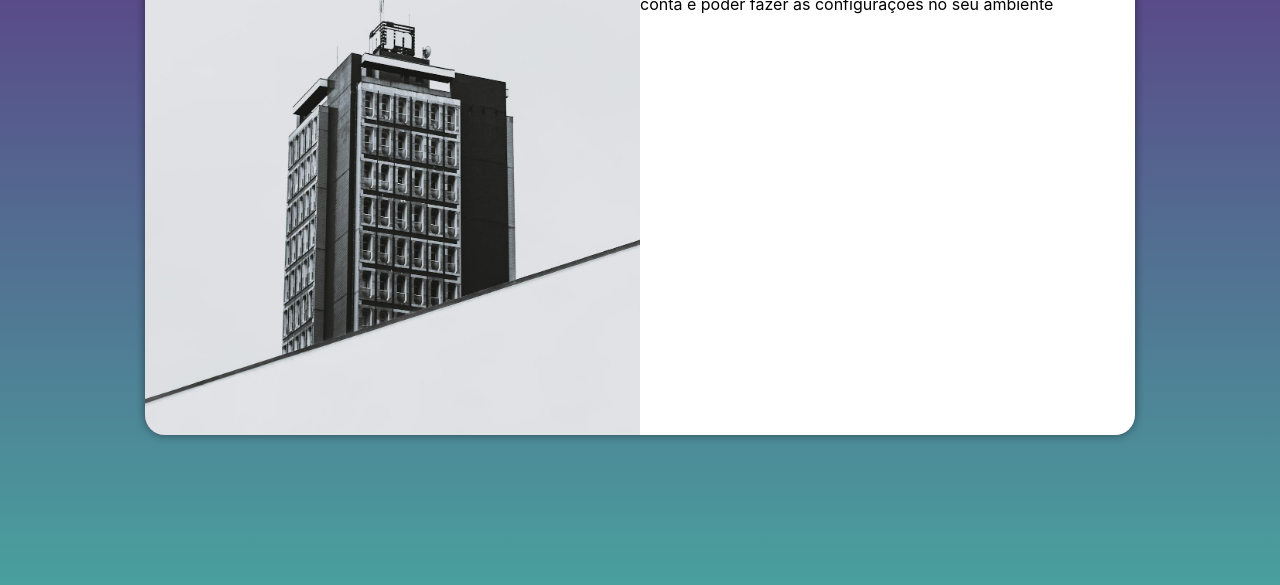
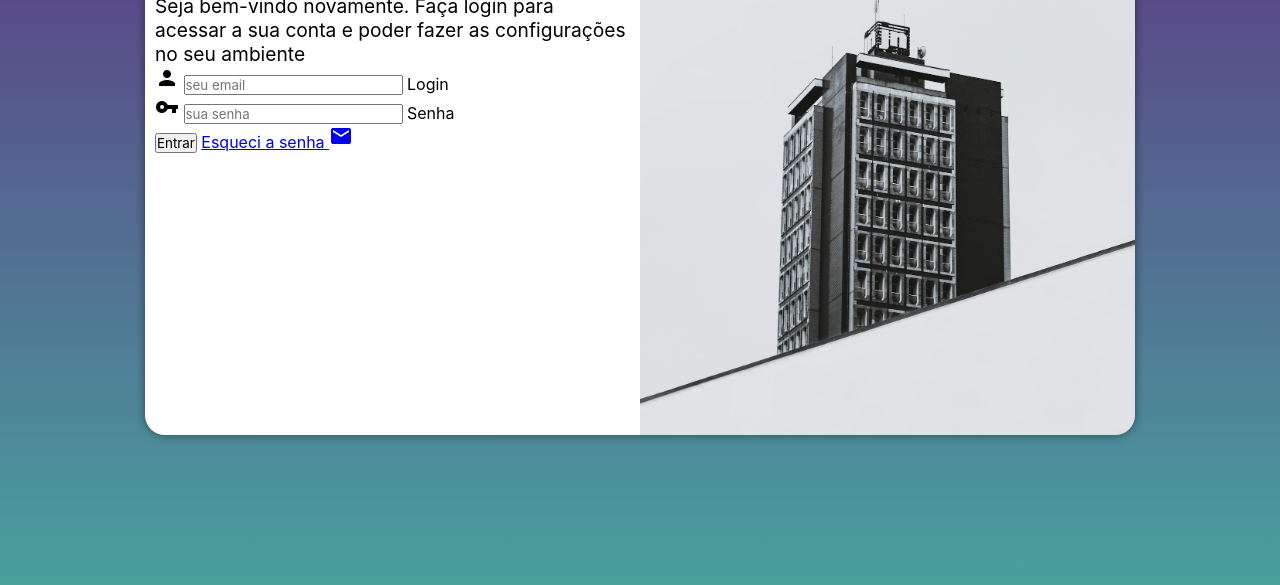
Before and after one commit to henrylima1/projeto-login, a plain HTML site: page index.html in a window 1280 px wide. Shown: the part 215-800 px from the top of the page. Drawn offline with Linux system fonts and the light colour scheme.

Commit message:
formulario adicionado

```diff
--- a/estilos/media-query.css
+++ b/estilos/media-query.css
@@ -22,7 +22,7 @@
 }
 
 @media screen and (min-width: 992px) {
-    body {
+body {
         background-image: linear-gradient(to top, #49a09d, #5f2c82);
     }
 
@@ -31,8 +31,21 @@
     }
 
     section#login > div#imagem {
-        float: left;
+        float: right;
         width: 50%;
         height: 100%;
     }
+
+    section#login > div#formulario {
+        float: left;
+        width: 50%;
+    }
+
+    div#formulario > h1 {
+        font-size: 2em;
+    }
+
+    div#formulario > p {
+        font-size: 1.2em;
+    }
 }
--- a/estilos/style.css
+++ b/estilos/style.css
@@ -48,3 +48,12 @@ section#login > div#formulario {
     display: block;
     padding: 10px;
 }
+
+div#formulario > h1 {
+    text-align: center;
+    margin-bottom: 10px;
+}
+
+div#formulario > p {
+    font-size: 0.8em;
+}
--- a/index.html
+++ b/index.html
@@ -6,6 +6,7 @@
     <title>Login</title>
     <link rel="stylesheet" href="estilos/style.css">
     <link rel="stylesheet" href="estilos/media-query.css">
+    <link rel="stylesheet" href="https://fonts.googleapis.com/icon?family=Material+Icons">
 </head>
 <body>
     <main>
@@ -17,8 +18,21 @@
                 <h1>Login</h1>
                 <p>Seja bem-vindo novamente. Faça login para acessar a sua conta e poder fazer as configurações no seu ambiente</p>
 
-                <form action="login.php" method="post">
-
+                <form action="login.php" method="post" autocomplete="on">
+                    <div class="campo">
+                        <i class="material-icons">person</i>
+                        <input type="email" name="login" id="ilogin" placeholder="seu email" autocomplete="email" required maxlength="30">
+                        <label for="ilogin">Login</label>
+                    </div>
+                    <div class="campo">
+                        <i class="material-icons">vpn_key</i>
+                        <input type="password" name="senha" id="isenha" placeholder="sua senha" autocomplete="current-password" required minlength="8" maxlength="20">
+                        <label for="isenha">Senha</label>
+                    </div>
+                    <input type="submit" value="Entrar">
+                    <a href="esqueci.html">
+                        Esqueci a senha <i class="material-icons">mail</i>
+                    </a>
                 </form>
             </div>
         </section>
```
